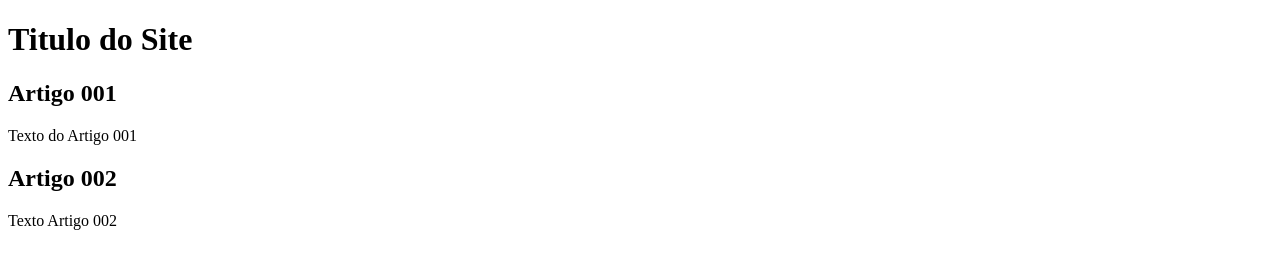
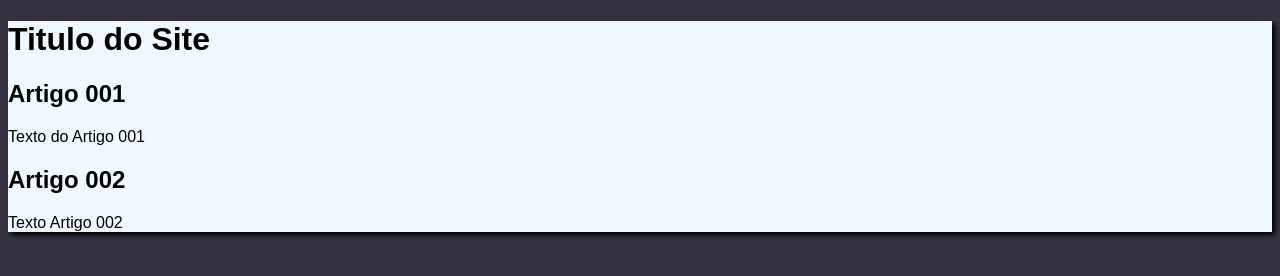
Before and after one commit to lecooliveirastartdev/projeto-site, a plain HTML site: page index.html in a window 1280 px wide. Drawn offline with Linux system fonts and the light colour scheme.

Commit message:
pausa
Pausa para descanso

```diff
--- /dev/null
+++ b/estilos/style.css
@@ -0,0 +1,17 @@
+*{
+    font-family: Arial, Helvetica, sans-serif;
+    font: size 16px;
+}
+
+body {
+    background-color: rgb(53, 51, 65);
+
+}
+
+main {
+    background-color: aliceblue;
+    aliceblue: 500px;
+    margin: auto;
+    box-shadow: 3px 3px 5px rgb(0, 0, 0.473);
+
+}
--- a/index.html
+++ b/index.html
@@ -5,6 +5,7 @@
     <meta http-equiv="X-UA-Compatible" content="IE=edge">
     <meta name="viewport" content="width=device-width, initial-scale=1.0">
     <title>Título do Site</title>
+    <link rel="stylesheet" href="estilos/style.css">
 </head>
 <body>
     <main>
```
